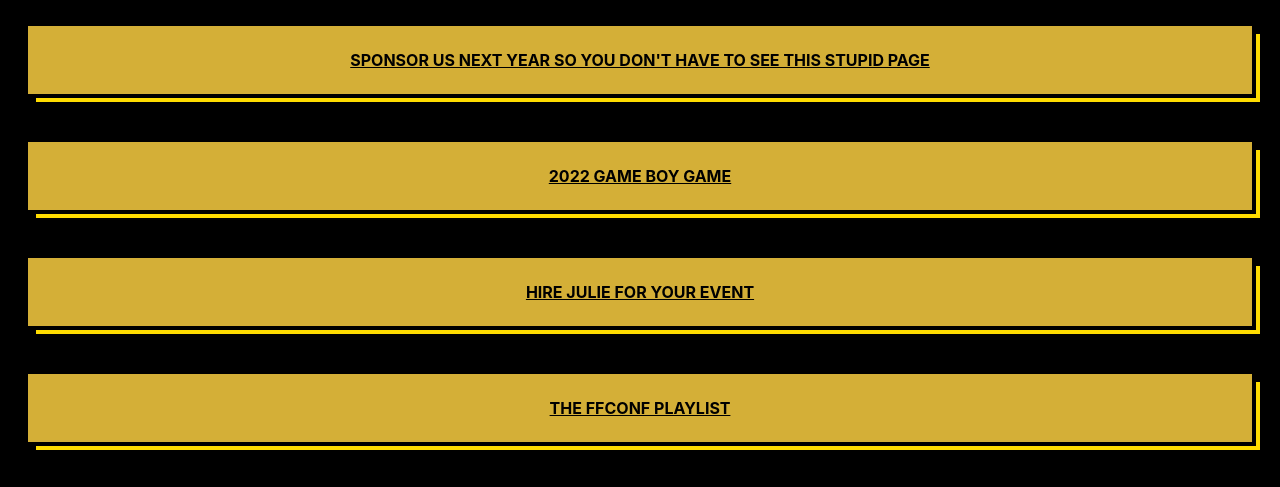
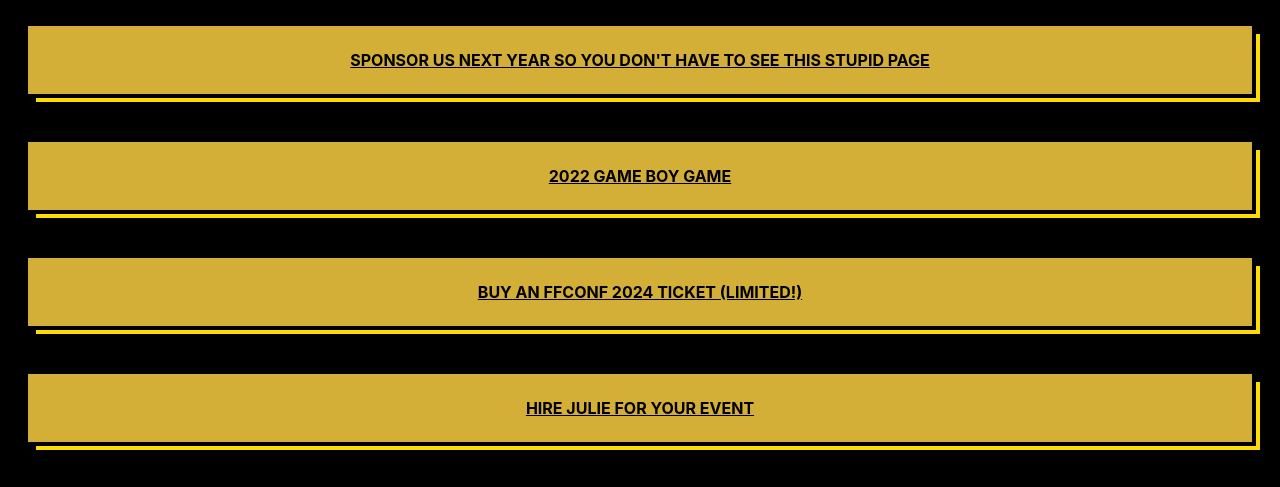
Before and after one commit to leftlogic/ffconf2023, a website: page links.html in a window 1280 px wide. Shown: the part 263-750 px from the top of the page. Drawn offline with Linux system fonts and the light colour scheme.

Commit message:
add another link

```diff
--- a/links.html
+++ b/links.html
@@ -59,6 +59,8 @@
           stupid page</a>
       </li>
       <li><a href="https://ffconf.org/game">2022 game boy game</a></li>
+      <li><a href="https://buytickets.at/ffconf2023/1060395/share/d25009b59b119e3c0ed856f4b7bf7965">Buy an ffconf 2024
+          ticket (limited!)</a></li>
       <li><a href="mailto:julie@leftlogic.com?subhect=Event enquiry">hire Julie for your event</a></li>
       <li><a href="https://ffconf.org/playlist">the ffconf playlist</a></li>
       <li><a href="https://twitter.com/lrnrd/status/662659843455586304">Remy's attempt at "dancing" to fill a tech
```
